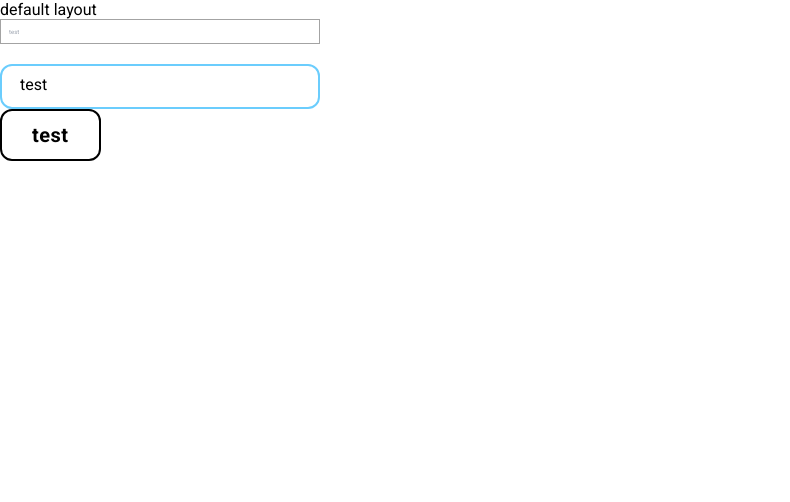
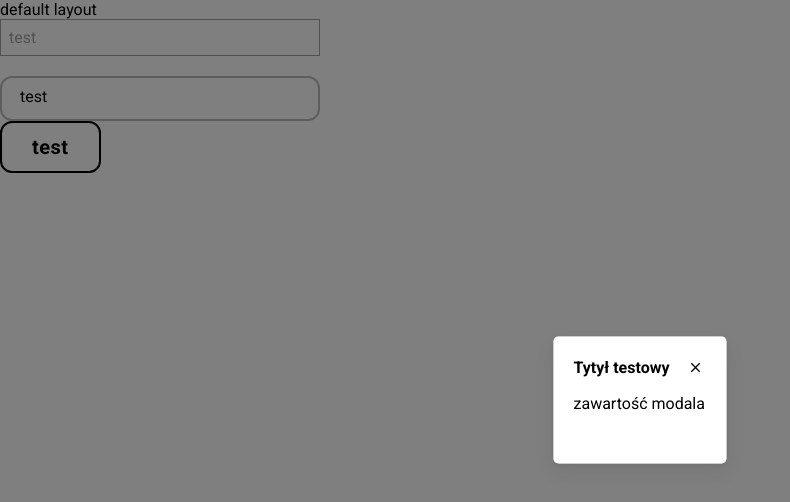
Before and after one commit to PiotrO9/frontend-starter, a Nuxt app: page / in a window 1280 px wide. Shown: the top 502 px of the page, without its empty margins (0-790 px from the left). Built offline with nearby package versions, Linux system fonts and the light colour scheme.

Commit message:
feat(Dialog): Add Dialog component

```diff
--- a/app.vue
+++ b/app.vue
@@ -1,9 +1,23 @@
 <script setup lang="ts">
 const defaultLayoutName = 'default';
+
+const isModalVisible = ref(false);
+
+onMounted(() => {
+	setTimeout(() => {
+		isModalVisible.value = true;
+	}, 1000);
+});
 </script>
 
 <template>
 	<Notification />
+	<Dialog v-model="isModalVisible">
+		<template #header>
+			<span> Tytył testowy </span>
+		</template>
+		<div>zawartość modala</div>
+	</Dialog>
 	<NuxtLayout :name="defaultLayoutName">
 		<NuxtPage />
 	</NuxtLayout>
--- a/assets/styles/base/elements.css
+++ b/assets/styles/base/elements.css
@@ -1,3 +1,3 @@
 h1 {
-	font-size: 16rem;
+	font-size: 1rem;
 }
--- a/assets/styles/base/reset.css
+++ b/assets/styles/base/reset.css
@@ -98,10 +98,6 @@ section {
 	display: block;
 }
 
-html {
-	font-size: 6.25%;
-}
-
 body {
 	font-family: var(--main-font);
 	line-height: 1.2;
--- a/components/Base/BaseButton.vue
+++ b/components/Base/BaseButton.vue
@@ -95,7 +95,7 @@ function handleButtonClick() {
 		max-width: 320px;
 
 		.text {
-			font-size: 20px;
+			font-size: 1.25rem;
 		}
 	}
 
@@ -104,7 +104,7 @@ function handleButtonClick() {
 		max-width: 400px;
 
 		.text {
-			font-size: 24px;
+			font-size: 1.5rem;
 		}
 	}
 
--- a/components/Base/BaseInput.vue
+++ b/components/Base/BaseInput.vue
@@ -62,7 +62,7 @@ const props = defineProps<baseInputPropsModel>();
 		transition: transform 0.3s;
 		background-color: var(--background-color);
 		padding: 2px 5px;
-		font-size: 16rem;
+		font-size: 1rem;
 
 		&:has(+ input:focus) {
 			transform: translateY(-20px);
--- /dev/null
+++ b/components/Dialog.vue
@@ -0,0 +1,250 @@
+<script setup lang="ts">
+interface DialogPropsModel {
+	modelValue?: boolean;
+}
+
+const props = defineProps<DialogPropsModel>();
+
+const dialogElement = ref<HTMLDialogElement | null>(null);
+const alreadyClosing = ref(false);
+const containerVisible = ref(false);
+
+const slots = useSlots();
+
+const emits = defineEmits(['update:modelValue', 'dialogClosed']);
+
+watch(
+	() => props.modelValue,
+	(status) => (status ? showModal() : handleCloseDialog()),
+);
+
+onMounted(() => {
+	dialogElement.value?.addEventListener('close', listenCloseDialog);
+	dialogElement.value?.addEventListener('mousedown', listenMouseDownDialog);
+});
+
+onUnmounted(() => {
+	dialogElement.value?.removeEventListener('close', listenCloseDialog);
+	dialogElement.value?.removeEventListener('mousedown', listenMouseDownDialog);
+});
+
+function showModal() {
+	alreadyClosing.value = false;
+	containerVisible.value = true;
+	dialogElement.value?.showModal();
+	dialogElement.value?.removeAttribute('inert');
+}
+
+function listenCloseDialog() {
+	alreadyClosing.value = true;
+	emits('update:modelValue', false);
+	emits('dialogClosed');
+}
+
+function listenMouseDownDialog(event: Event) {
+	event.stopPropagation();
+
+	const dialog = event.target as HTMLDialogElement;
+
+	if (dialog.nodeName === 'DIALOG') {
+		dialogElement.value?.classList.add('hide');
+		dialogElement.value?.addEventListener(
+			'webkitAnimationEnd',
+			function caller() {
+				dialogHide();
+				dialogElement.value?.removeEventListener(
+					'webkitAnimationEnd',
+					caller,
+					false,
+				);
+			},
+		);
+	}
+}
+
+function dialogHide() {
+	dialogElement.value?.classList.remove('hide');
+	dialogElement.value?.close('dismiss');
+	dialogElement.value?.setAttribute('inert', '');
+	containerVisible.value = false;
+}
+
+function handleCloseDialog() {
+	if (!alreadyClosing.value) {
+		dialogElement.value?.classList.add('hide');
+		dialogElement.value?.addEventListener(
+			'webkitAnimationEnd',
+			function caller() {
+				dialogHide();
+				dialogElement.value?.removeEventListener(
+					'webkitAnimationEnd',
+					caller,
+					false,
+				);
+			},
+		);
+	}
+}
+
+function slotExists(slotName: string) {
+	return Object.keys(slots).includes(slotName);
+}
+</script>
+
+<template>
+	<dialog ref="dialogElement" class="dialog">
+		<div class="scroll-container">
+			<div class="content-wrapper">
+				<header v-if="slotExists('header')" class="header">
+					<div class="title">
+						<slot name="header" />
+					</div>
+					<button
+						class="close"
+						type="button"
+						title="Close"
+						@click="handleCloseDialog"
+					>
+						<Icon name="material-symbols:close" />
+					</button>
+				</header>
+				<main class="inner">
+					<slot :cancel="handleCloseDialog" />
+				</main>
+			</div>
+		</div>
+	</dialog>
+</template>
+
+<style scoped>
+@keyframes show-dialog {
+	from {
+		scale: 0.9;
+		opacity: 0;
+	}
+
+	to {
+		scale: 1;
+		opacity: 1;
+	}
+}
+
+@keyframes hide-dialog {
+	from {
+		scale: 1;
+		opacity: 1;
+	}
+
+	to {
+		scale: 0.9;
+		opacity: 0;
+	}
+}
+
+@keyframes show-backdrop {
+	from {
+		opacity: 0;
+	}
+
+	to {
+		opacity: 1;
+	}
+}
+
+@keyframes hide-backdrop {
+	to {
+		opacity: 0;
+	}
+}
+
+.dialog {
+	border: none;
+	padding: 0;
+	box-shadow:
+		0 10px 20px rgb(48 49 51 / 7%),
+		0 2px 7px rgb(40 41 42 / 10%);
+	border-radius: 5px;
+	background-color: #fff;
+	overflow: hidden;
+	max-height: unset;
+	outline: none;
+	position: fixed;
+	top: 50%;
+	left: 50%;
+	translate: -50% -50%;
+}
+
+.scroll-container {
+	padding: 20px;
+	overflow: auto;
+	height: fit-content;
+	max-height: calc((100vh - 6px) - 2em);
+	background-color: #fff;
+	transition: filter 0.15s ease-in-out;
+}
+
+.content-wrapper {
+	display: grid;
+	gap: 15px;
+}
+
+.inner {
+	background-color: #fff;
+	min-height: 50px;
+}
+
+.dialog[open] {
+	animation: show-dialog 0.15s ease-in-out normal;
+}
+
+.dialog[open]::backdrop {
+	animation: show-backdrop 0.15s ease-in-out normal;
+}
+
+.dialog.hide {
+	animation: hide-dialog 0.15s ease-in-out normal;
+}
+
+.dialog.hide::backdrop {
+	animation: hide-backdrop 0.15s ease-in-out normal;
+}
+
+.dialog::backdrop {
+	background-color: rgb(0 0 0 / 50%);
+	backdrop-filter: saturate(0);
+}
+
+.dialog:has(.dialog[open]) .dialog::backdrop {
+	opacity: 0;
+	animation: none;
+}
+
+.dialog:has(.dialog[open]) > .scroll-container {
+	filter: brightness(0.5);
+}
+
+.header {
+	display: grid;
+	grid-template-columns: 1fr auto;
+	gap: 15px;
+	align-items: center;
+}
+
+.title {
+	font-size: 1rem;
+	font-weight: 700;
+	word-break: break-all;
+}
+
+.title:deep(h2) {
+	font-size: inherit;
+	margin: 0;
+}
+
+.close {
+	display: flex;
+	padding: 3px;
+	border-radius: 50%;
+	outline: none;
+}
+</style>
--- a/eslint.config.mjs
+++ b/eslint.config.mjs
@@ -32,6 +32,7 @@ export default createConfigForNuxt({
 			'@stylistic/semi': 'error',
 			'@stylistic/member-delimiter-style': 'error',
 			'@stylistic/indent': ['off', 'tab'],
+			'@stylistic/arrow-parens': 'off',
 		},
 	})
 	.override('nuxt/vue/rules', {
--- a/pages/index.vue
+++ b/pages/index.vue
@@ -1,4 +1,4 @@
-<script setup lang='ts'>
+<script setup lang="ts">
 import { baseButtonTypes } from '~/types/prop-models/enums/base-button-types';
 
 definePageMeta({
```
Also changed, not shown: 1 other file (tests, documents, lock files or other folders).
